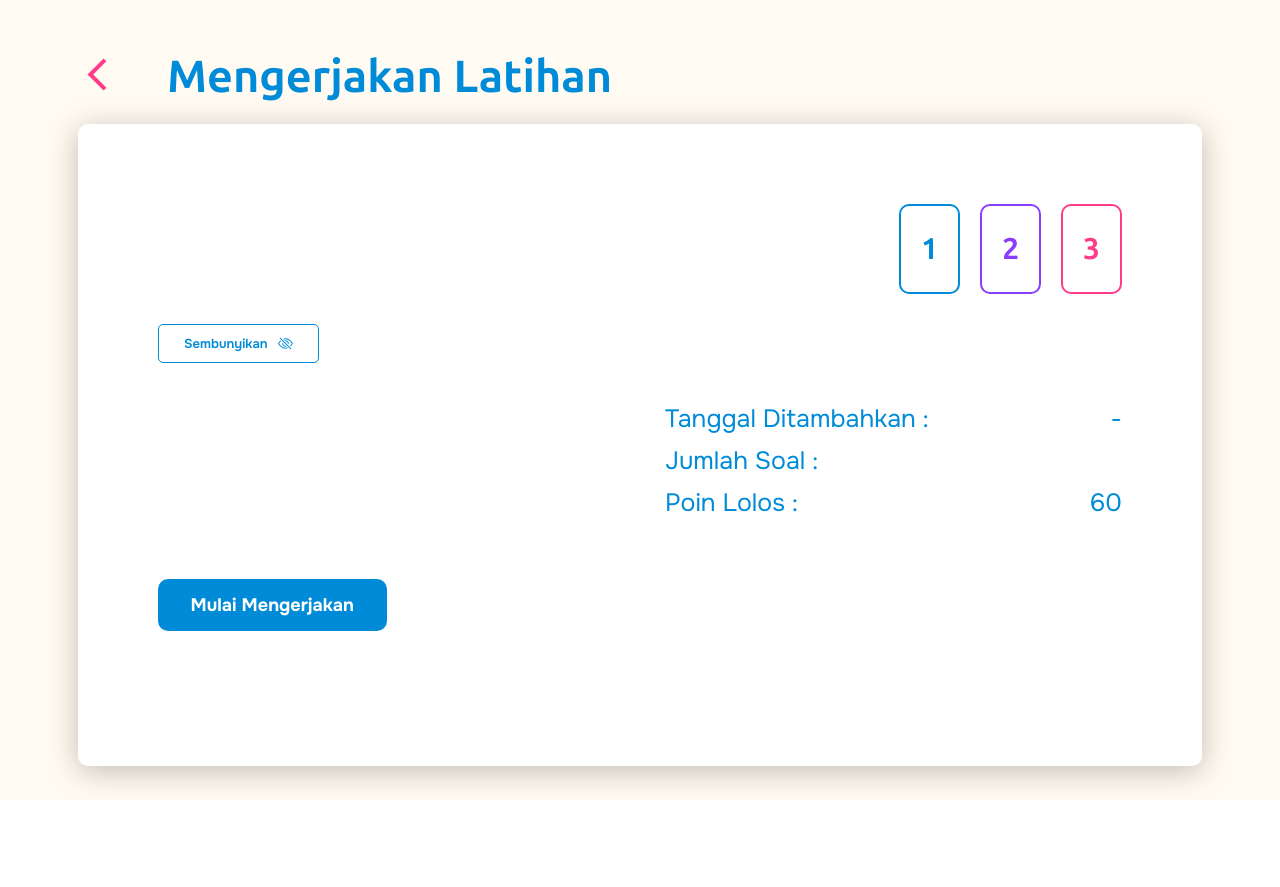
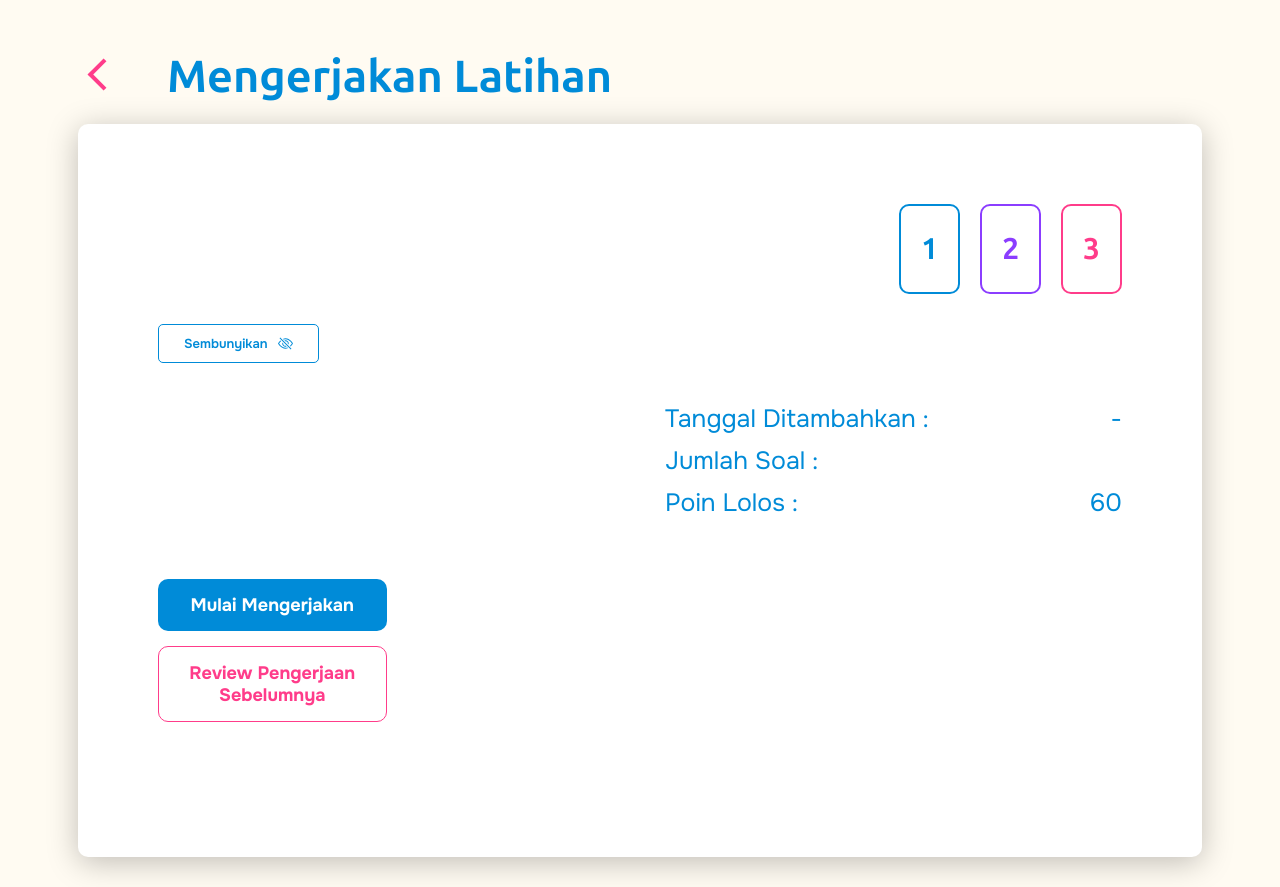
Before and after one commit to stpndrs/leksigo-client, a Vue app: page /exercise/quiz/overview/1/1 in a window 1280 px wide. Before the commit the page ends 800 px from the top, so only its background shows below. Built offline with nearby package versions, Linux system fonts and the light colour scheme; no server answers; sample sign-in values are in the browser's storage.

Commit message:
test: answers length in overview

```diff
--- a/src/views/exercise/OverView.vue
+++ b/src/views/exercise/OverView.vue
@@ -80,8 +80,7 @@ const visibility = async () => {
                         <ButtonComponent label="Mulai Mengerjakan" class="secondary"
                             @click="router.push({ name: 'exercise.quiz.work', params: { id: id, quizId: quizId } })" />
                         <ButtonComponent label="Review pengerjaan sebelumnya" class="primary" display="border"
-                            @click="router.push({ name: 'exercise.quiz.review', params: { id: id, quizId: quizId } })"
-                            v-if="data?.answers?.length > 0" />
+                            @click="router.push({ name: 'exercise.quiz.review', params: { id: id, quizId: quizId } })" />
                     </div>
                 </div>
             </div>
```
